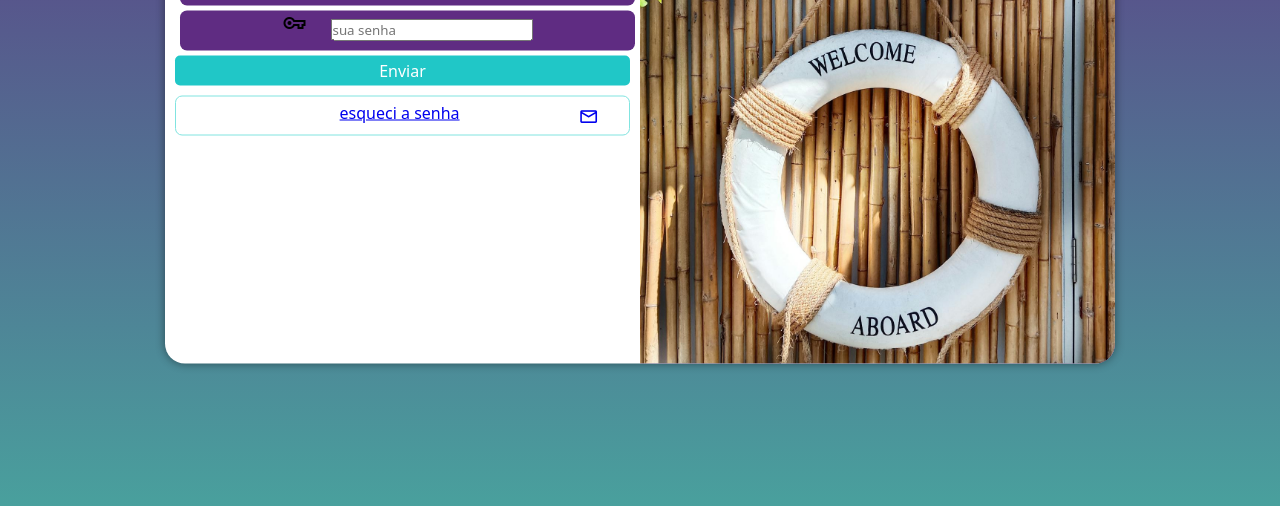
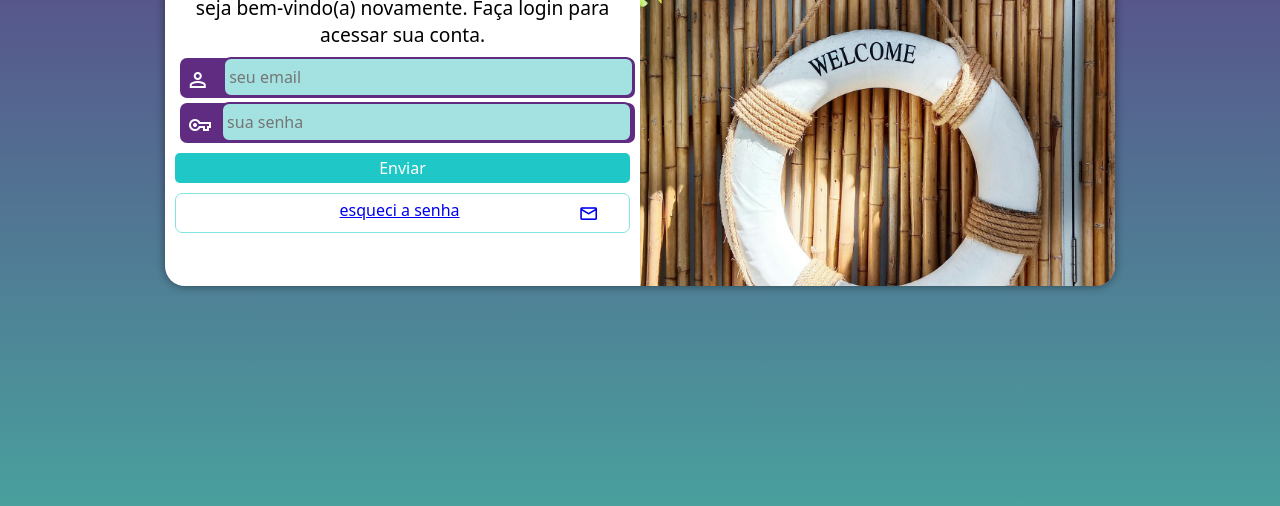
Before and after one commit to tiagool/Projeto-Login, a plain HTML site: page index.html in a window 1280 px wide. Shown: the part 294-800 px from the top of the page. Drawn offline with nearby package versions, Linux system fonts and the light colour scheme.

Commit message:
concluido projeto

```diff
--- a/estilos/media-query.css
+++ b/estilos/media-query.css
@@ -14,6 +14,7 @@ Extra large screens, TV – 1201px, and more.
     }
     body>main>section#login{
         width: 90vw;
+        height: 280px;
     }
     section#login>div#imagem{
         float: left;
@@ -41,6 +42,7 @@ Extra large screens, TV – 1201px, and more.
     }
     body>main>section#login{
         width: 950px;
+        height: 360px;
     }
 
     section#login>div#imagem{
@@ -55,6 +57,7 @@ Extra large screens, TV – 1201px, and more.
     }
     div#formulario >p{
         font-size: 1.2em;
+        margin: 10px 0px;
     }
     div#formulario>h1{
         font-size: 2.2em;
--- a/estilos/style.css
+++ b/estilos/style.css
@@ -50,6 +50,16 @@ section#login >div#formulario{
 div.campo>label{
     display: none;
 }
+
+div.campo> i{
+    width: 20px;
+    padding: 5px;
+    font-size: 2em;
+    color: white;
+
+}
+
+
 div#formulario{
     text-align: center;
     margin-bottom: 10px;
@@ -69,6 +79,22 @@ form>div.campo{
 
 
 }
+div.campo > input{
+   width: 100%;
+    height: 100%;
+    font-size: 1em;
+    background-color: #a3e2e0;
+    width: calc(100% - 44px);
+    transform: translateY(-9px);
+    border-radius: 8px;
+    border: 2px solid #5f2c82;
+    padding: 4px;
+
+}
+
+div.campo> input:focus-within{
+    background-color: white;
+}
 form > input[type=submit] {
     display: block;
     font-size: 1em;
@@ -79,6 +105,7 @@ form > input[type=submit] {
     background-color: rgb(32, 199, 199);
     border-radius: 5px ;
     margin-bottom: 10px;
+    margin-top: 10px;
 
 }
 
--- a/index.html
+++ b/index.html
@@ -20,15 +20,19 @@
                  <p>seja bem-vindo(a) novamente. Faça login para acessar sua conta.</p>
                  <form action="login.php" method="post" autocomplete="on">
                     <div class="campo">
-                        <span class="material-symbols-outlined">
-                            person
-                            </span>
+                        <i>
+                            <span class="material-symbols-outlined">
+                                person
+                                </span>
+                        </i>
                         <input type="email" name="login" id="ilogin" placeholder="seu email" autocomplete="email" required maxlength="30">
                        <label for="ilogin">Login</label>
                     </div>
                     <div class="campo">
-                        <span class="material-symbols-outlined">
-                            vpn_key
+                        <i>
+                            <span class="material-symbols-outlined">
+                                vpn_key
+                        </i>
                     <input type="password" name="senha" id="isenha" placeholder="sua senha" autocomplete="current-passwnhaord" required minlength="8">
                     <label for="isenha"></label>
                     </div>
```
